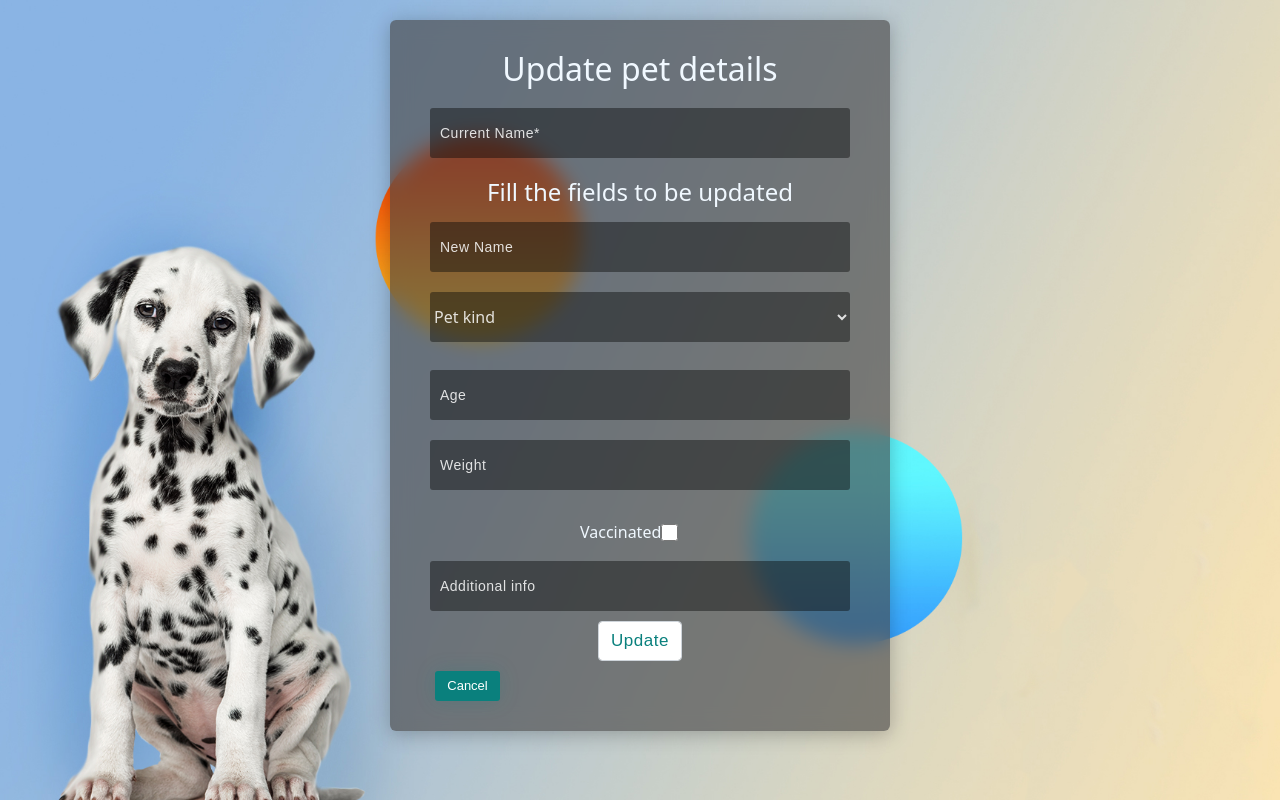
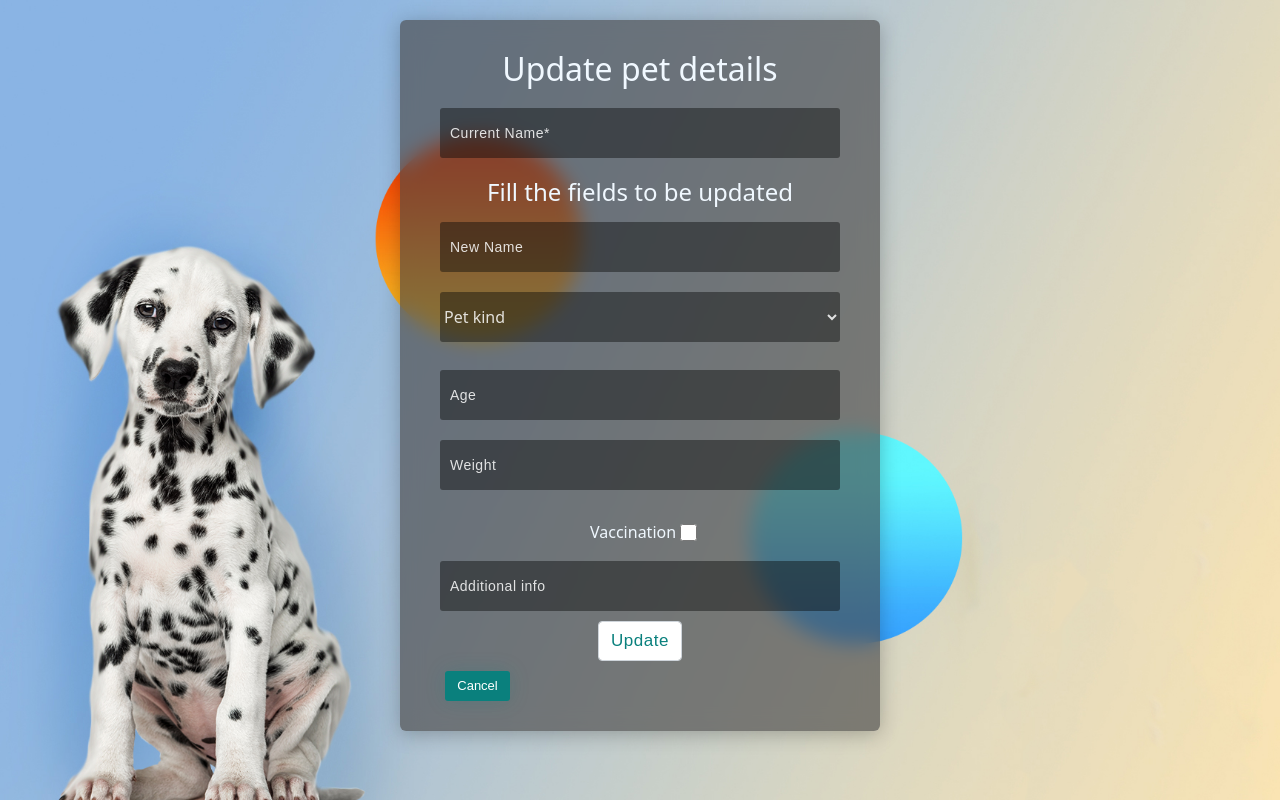
Before and after one commit to vijay-varadarajan/VetConnect, a Flask app: page /updatepet in a window 1280 px wide. Run offline with Flask 3, Linux system fonts and the light colour scheme; a user stored in the database is signed in; some libraries are stand-ins or nearby versions.

Commit message:
checked responsiveness

```diff
--- a/static/styles.css
+++ b/static/styles.css
@@ -4,7 +4,7 @@ body {
   background-attachment: fixed;
   cursor: url('images/catscratch2.gif'), auto;
   background-size: cover;
-
+  min-width: 700px;
 }
 h1 {
   position: relative;
@@ -104,7 +104,7 @@ input[type="checkbox"]{
   display: grid;
   width: 17px;
   height: 17px;
-  margin-left: 55%;
+  margin-left:60%;
   margin-top: -20px;
   margin-bottom: 20px;
 }
@@ -337,7 +337,9 @@ background-image: linear-gradient(315deg, #87d9de 0%, #17a19e 74%);
   width: 100%;
 }
 
-.white-box { width: 500px; height: calc(fit-content);
+.white-box {
+  width:30em;
+  height: calc(fit-content);
   margin-top: 20px;
   margin-left: auto;
   margin-right: auto;
@@ -363,7 +365,6 @@ background-image: linear-gradient(315deg, #87d9de 0%, #17a19e 74%);
     align-items: center;
     justify-content: center;
   }
-
 
   option {
     background-color: #575353;
--- a/templates/updatepet.html
+++ b/templates/updatepet.html
@@ -34,7 +34,7 @@ UPDATE PET
                 <input autocomplete="off" name="weight" placeholder="Weight" type="number" min='0'>
             </div>
             <div class="form-group mb-3">
-                <label id="vaccinelabel">Vaccinated</label>
+                <label id="vaccinelabel">Vaccination</label>
                 <input autocomplete="off" name="vaccinated"  type="checkbox" min='0'>
             </div>
             <div>
```
Also changed, not shown: templates/userhome.html (+4 -4 lines), 2 other files.
